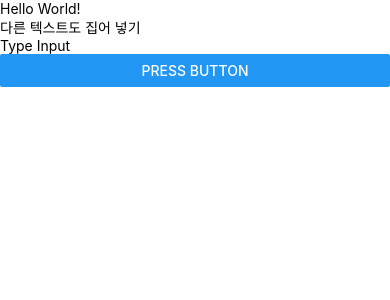
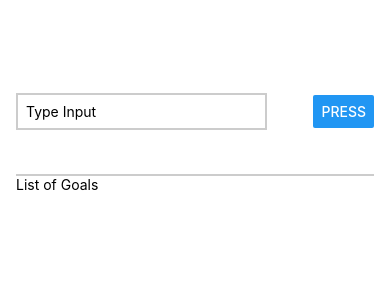
Before and after one commit to JJHyeok13/Udemy-React-Native, a React Native app: screen / in a window 390 px wide. Shown: the top 300 px of the page. Built offline with nearby package versions, Linux system fonts and the light colour scheme.

Commit message:
StyleSheet를 이용한 스타일링

```diff
--- a/App.js
+++ b/App.js
@@ -2,13 +2,41 @@ import { StyleSheet, Text, View, Button, TextInput } from "react-native";
 
 export default function App() {
   return (
-    <View>
-      <Text>Hello World!</Text>
-      <Text>다른 텍스트도 집어 넣기</Text>
-      <TextInput placeholder="Type Input" />
-      <Button title="Press Button" />
+    <View style={styles.container}>
+      <View style={styles.inputContainer}>
+        <TextInput style={styles.textInput} placeholder="Type Input" />
+        <Button title="Press" />
+      </View>
+      <View style={styles.listContainer}>
+        <Text>List of Goals</Text>
+      </View>
     </View>
   );
 }
 
-const styles = StyleSheet.create({});
+const styles = StyleSheet.create({
+  container: {
+    flex: 1,
+    padding: 50,
+    paddingHorizontal: 16,
+  },
+  inputContainer: {
+    flex: 1,
+    flexDirection: "row",
+    justifyContent: "space-between",
+    alignItems: "center",
+    borderBottomWidth: 2,
+    borderBottomColor: "#CCCCCC",
+  },
+  textInput: {
+    width: "70%",
+    marginRight: 5,
+    padding: 8,
+    borderWidth: 2,
+    borderColor: "#CCCCCC",
+  },
+  listContainer: {
+    flex: 5,
+    flexDirection: "column",
+  },
+});
```
